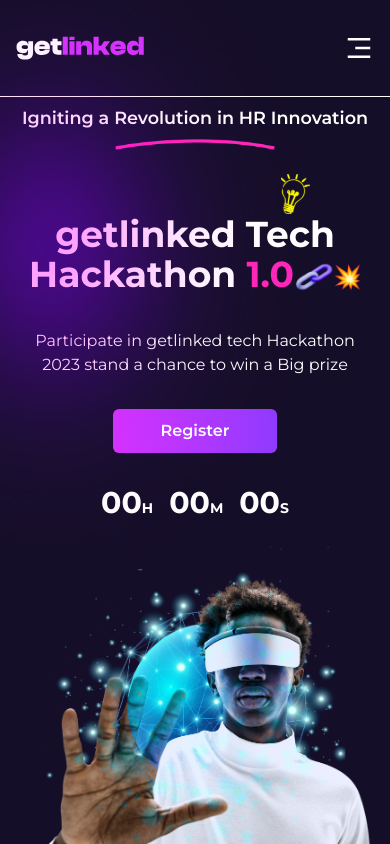
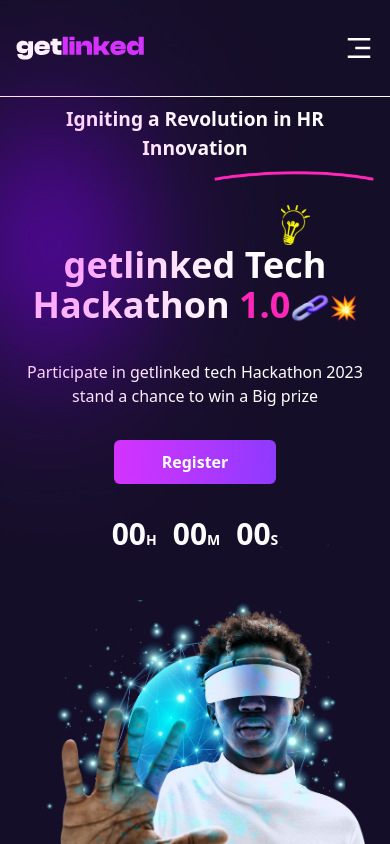
Before and after one commit to Jude-dev46/getLinkedHackathon, a React (Vite) app: page / in a window 390 px wide. Shown: the top 844 px of the page. Built offline with nearby package versions, Linux system fonts and the light colour scheme.

Commit message:
Crazy, I am committing my changes, this merge conflicts wants to take away my life

```diff
--- a/src/components/Hero.jsx
+++ b/src/components/Hero.jsx
@@ -15,9 +15,9 @@
       <section className="py-8 sm:py-10  text-white text-center sm:text-start ">
 
         <div className="px-4 mx-auto max-w-7xl sm:px-6 lg:px-8">
-          <div className='flex flex-col text-[1.1rem] sm:text-3xl text-end pb-6 items-center sm:items-end font-semibold pt-4 '>
+          <div className='flex flex-col text-[1.2rem] sm:text-3xl items-center sm:text-end pb-6 sm:items-end font-semibold pt-4 '>
             <p>Igniting a Revolution in HR Innovation</p>
-            <img src={curve} alt="" className=' pt-2 w-[10rem] sm:w-auto' />
+            <img src={curve} alt="" className=' pt-2 w-[10rem] sm:w-auto self-end' />
           </div>
 
           <img src={purpleLeft} alt="purple lens flare" className="w-[616px] h-[563px] lg:hidden absolute pointer-events-none top-[-8%] left-[-8%] mix-blend-hard-light" />
--- a/src/index.css
+++ b/src/index.css
@@ -1,5 +1,5 @@
 
-@import url('https://fonts.googleapis.com/css2?family=Montserrat:ital,wght@0,100;0,200;0,300;0,400;0,500;0,600;0,700;0,800;1,700;1,800&display=swap');
+/* @import url('https://fonts.googleapis.com/css2?family=Montserrat:ital,wght@0,100;0,200;0,300;0,400;0,500;0,600;0,700;0,800;1,700;1,800&display=swap'); */
 
 
 @tailwind base;
@@ -17,6 +17,6 @@
 
 @layer base {
   html {
-    font-family: Montserrat, system-ui, sans-serif;
+    font-family: 'Montserrat', system-ui, sans-serif;
   }
 }
```
